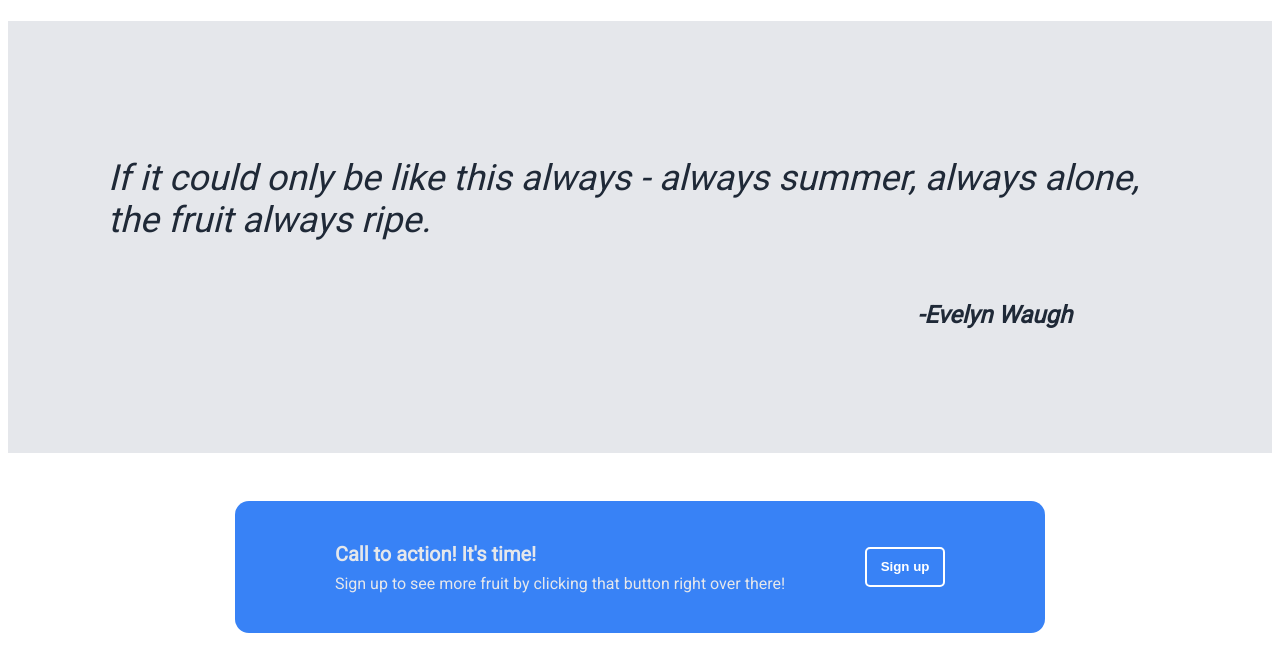
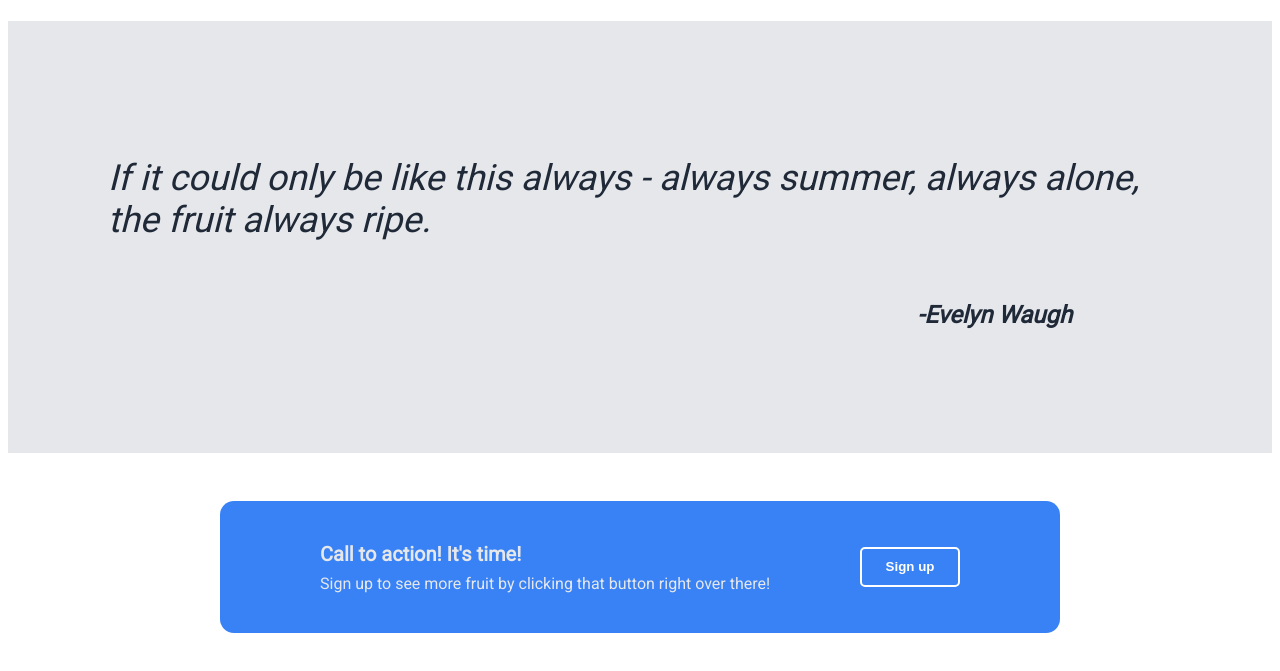
Before and after one commit to elijah10kim/project-landing-page, a plain HTML site: page index.html in a window 1280 px wide. Shown: the part 865-1536 px from the top of the page. Drawn offline with Linux system fonts and the light colour scheme.

Commit message:
updated call to action box styling

```diff
--- a/style.css
+++ b/style.css
@@ -127,6 +127,8 @@ button {
     padding-right: 100px;
     padding-left: 100px;
     align-items: center;
+    justify-content: space-between;
+    width: 40em;
 }
 
 .sign-up-text{
@@ -143,9 +145,8 @@ button {
 }
 
 #sign-up-button {
-    margin-left: 80px;
     border: 2px solid white;
     height: 40px;
-    width: 80px;
+    width: 100px;
     font-weight: bold;
 }
```
